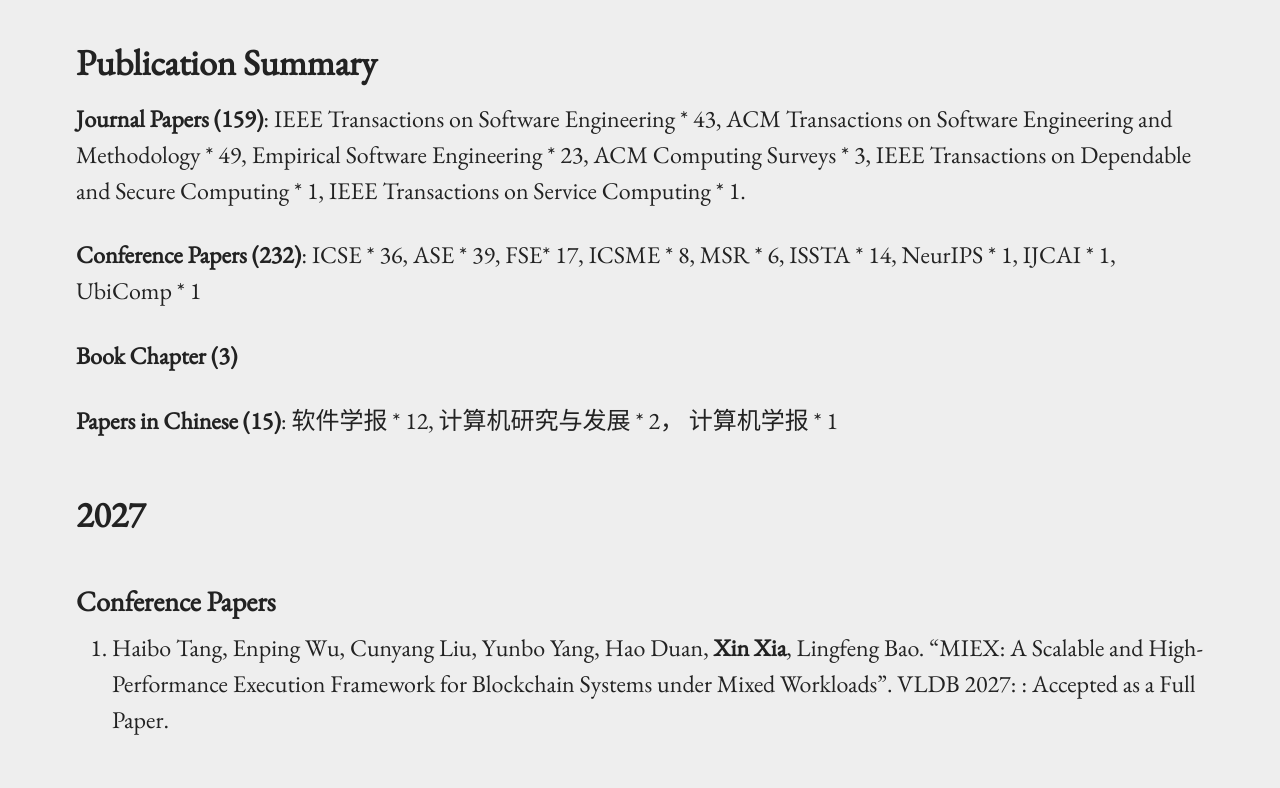
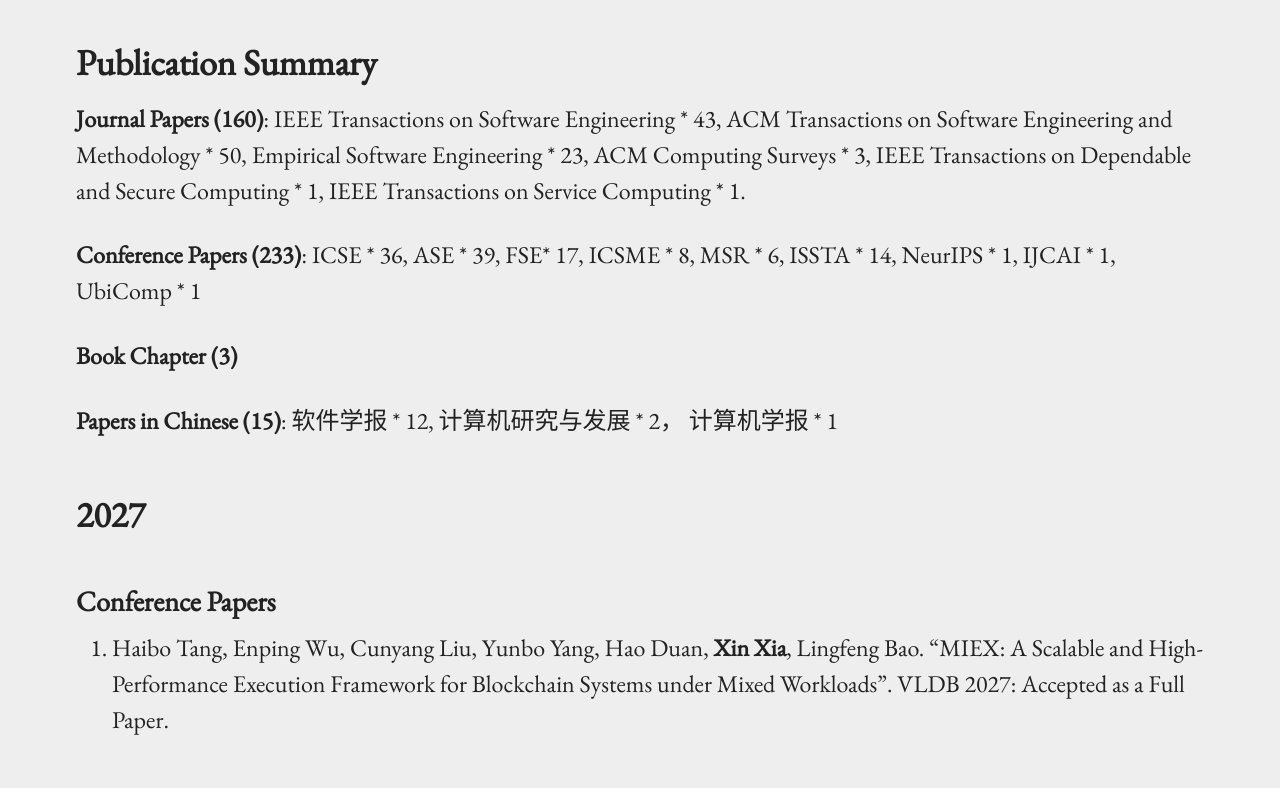
Before and after one commit to xin-xia/xin-xia.github.io, a Jekyll site: the page built from publication.md, in a window 1280 px wide and 1400 px high. Shown: the part 224-1012 px from the top of the window. Built offline with Jekyll 4.4.1, drawn with Linux system fonts in a browser that asks for light colours.

Commit message:
Update publication.md

```diff
--- a/publication.md
+++ b/publication.md
@@ -6,9 +6,9 @@ permalink: /publication/
 
 ## Publication Summary
 
-<strong>Journal Papers (159)</strong>: IEEE Transactions on Software Engineering * 43,  ACM Transactions on Software Engineering and Methodology * 49, Empirical Software Engineering * 23,  ACM Computing Surveys * 3, IEEE  Transactions on Dependable and Secure Computing * 1, IEEE Transactions on Service Computing * 1.
+<strong>Journal Papers (160)</strong>: IEEE Transactions on Software Engineering * 43,  ACM Transactions on Software Engineering and Methodology * 50, Empirical Software Engineering * 23,  ACM Computing Surveys * 3, IEEE  Transactions on Dependable and Secure Computing * 1, IEEE Transactions on Service Computing * 1.
 
-<strong>Conference Papers (232)</strong>: ICSE * 36, ASE * 39, FSE* 17, ICSME * 8, MSR * 6,  ISSTA * 14, NeurIPS * 1, IJCAI * 1, UbiComp * 1
+<strong>Conference Papers (233)</strong>: ICSE * 36, ASE * 39, FSE* 17, ICSME * 8, MSR * 6,  ISSTA * 14, NeurIPS * 1, IJCAI * 1, UbiComp * 1
 
 <strong>Book Chapter (3) </strong>
 
@@ -19,7 +19,7 @@ permalink: /publication/
 
 ### Conference Papers
 
-233. Haibo Tang, Enping Wu, Cunyang Liu, Yunbo Yang, Hao Duan, <strong>Xin Xia</strong>, Lingfeng Bao. "MIEX: A Scalable and High-Performance Execution Framework for Blockchain Systems under Mixed Workloads". VLDB 2027: : Accepted as a Full Paper.  <br/>
+233. Haibo Tang, Enping Wu, Cunyang Liu, Yunbo Yang, Hao Duan, <strong>Xin Xia</strong>, Lingfeng Bao. "MIEX: A Scalable and High-Performance Execution Framework for Blockchain Systems under Mixed Workloads". VLDB 2027: Accepted as a Full Paper.  <br/>
 
 ## 2026
 
```
